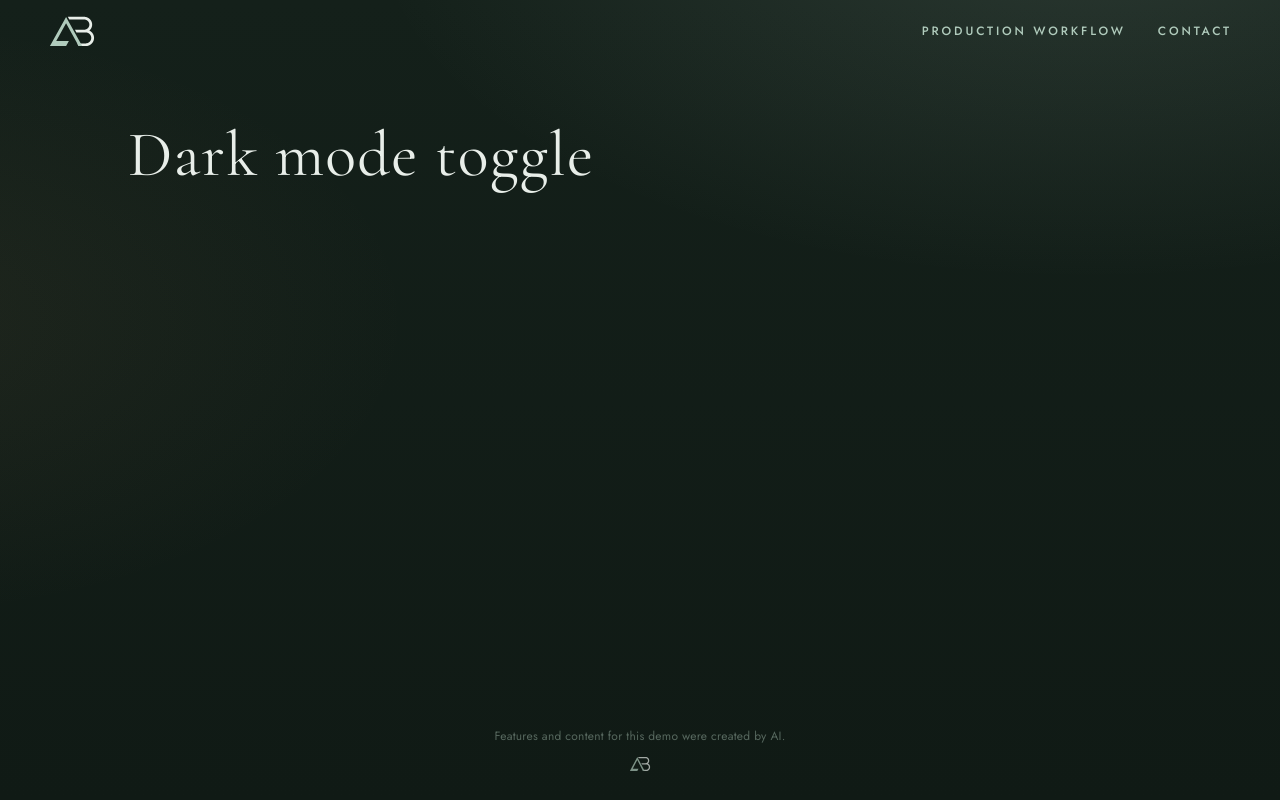
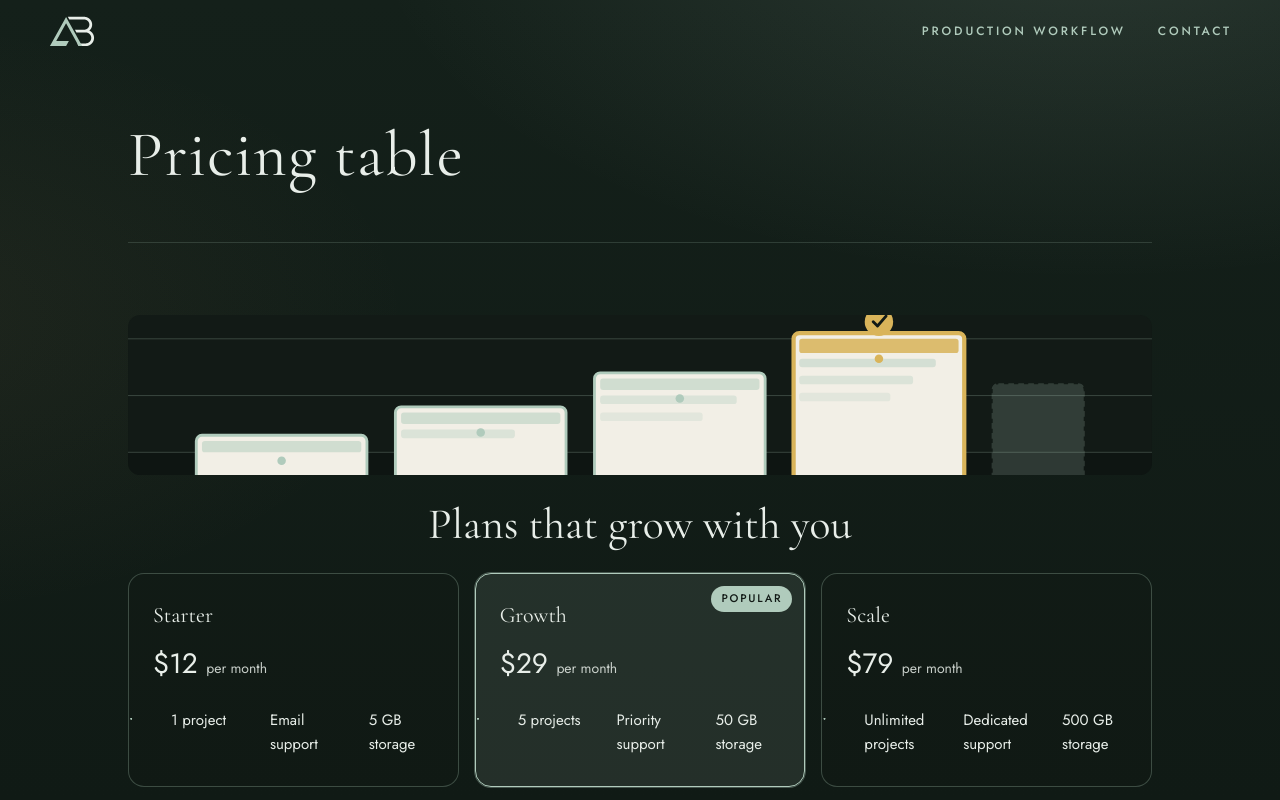
Before and after one commit to ashtonbach/agent-showcase, a Next.js app: page /showcase/ in a window 1280 px wide. Shown: the top 800 px of the page. Built offline with nearby package versions, Linux system fonts and the light colour scheme.

Commit message:
Feature: Pricing table (Author: Alder)
Co-authored-by: AshtonBach Coder <ashtonbach-coder@users.noreply.github.com>

```diff
--- a/app/lab/current.json
+++ b/app/lab/current.json
@@ -1 +1 @@
-{"slug":"dark-mode"}
+{"slug":"pricing-table"}
--- /dev/null
+++ b/app/lab/pricing-table/index.tsx
@@ -0,0 +1,80 @@
+"use client";
+import { useEffect, useRef, useState } from "react";
+
+const tiers = [
+  { name: "Starter", price: "$12", bullets: ["1 project", "Email support", "5 GB storage"] },
+  {
+    name: "Growth",
+    price: "$29",
+    bullets: ["5 projects", "Priority support", "50 GB storage"],
+    best: true,
+  },
+  { name: "Scale", price: "$79", bullets: ["Unlimited projects", "Dedicated support", "500 GB storage"] },
+];
+
+export default function Lab() {
+  const imgRef = useRef<HTMLImageElement>(null);
+  const [artOk, setArtOk] = useState(true);
+
+  useEffect(() => {
+    const img = imgRef.current;
+    if (img?.complete && img.naturalWidth === 0) setArtOk(false);
+  }, []);
+
+  return (
+    <section data-lab="pricing-table" aria-labelledby="pricing-table-title">
+      <style>{`
+        [data-lab="pricing-table"] { width: min(960px, 100%); margin: 8px auto 56px; color: var(--mist, #f2efe6); }
+        [data-lab="pricing-table"] .lab-header-art { display: block; width: 100%; aspect-ratio: 9 / 2; border-radius: 12px; object-fit: cover; margin-bottom: 24px; }
+        [data-lab="pricing-table"] .lab-header-fallback { display: block; width: 100%; aspect-ratio: 9 / 2; border-radius: 12px; margin-bottom: 24px; background: rgba(176, 203, 188, 0.12); }
+        [data-lab="pricing-table"] h2 { font-family: var(--serif); font-weight: 400; font-size: 30px; margin: 0 0 28px; text-align: center; }
+        [data-lab="pricing-table"] ul { list-style: none; margin: 0; padding: 0; display: grid; grid-template-columns: repeat(3, 1fr); gap: 16px; }
+        [data-lab="pricing-table"] li { border: 1px solid rgba(176, 203, 188, 0.28); border-radius: 16px; padding: 24px; background: rgba(18, 26, 22, 0.35); position: relative; }
+        [data-lab="pricing-table"] li[data-best="true"] { border-color: var(--sage, #b0cbbc); background: rgba(176, 203, 188, 0.12); box-shadow: 0 0 0 1px rgba(176, 203, 188, 0.35); }
+        [data-lab="pricing-table"] .lab-badge { position: absolute; top: 12px; right: 12px; font-family: var(--sans); font-size: 11px; font-weight: 500; letter-spacing: 0.16em; text-transform: uppercase; padding: 4px 10px; border-radius: 999px; background: var(--sage, #b0cbbc); color: #121a16; }
+        [data-lab="pricing-table"] .lab-tier-name { font-family: var(--serif); font-size: 22px; margin: 0 0 8px; }
+        [data-lab="pricing-table"] .lab-price { font-size: 28px; margin: 0 0 16px; }
+        [data-lab="pricing-table"] .lab-price span { font-size: 14px; opacity: 0.85; }
+        [data-lab="pricing-table"] .lab-features { margin: 0; padding: 0; list-style: none; }
+        [data-lab="pricing-table"] .lab-features li { border: none; border-radius: 0; padding: 6px 0 6px 18px; background: transparent; box-shadow: none; position: static; font-size: 15px; }
+        [data-lab="pricing-table"] .lab-features li::before { content: "•"; position: absolute; left: 0; color: var(--sage, #b0cbbc); }
+        [data-lab="pricing-table"] .lab-tier { position: relative; }
+        [data-lab="pricing-table"] .lab-note { margin: 28px 0 0; font-size: 14px; text-align: center; opacity: 0.9; }
+        @media (max-width: 760px) { [data-lab="pricing-table"] ul { grid-template-columns: 1fr; } }
+        @media (prefers-reduced-motion: reduce) { [data-lab="pricing-table"] * { transition: none !important; } }
+      `}</style>
+      {artOk ? (
+        <img
+          ref={imgRef}
+          data-art="image"
+          src="/lab/pricing-table/header.svg"
+          width={720}
+          height={160}
+          alt=""
+          onError={() => setArtOk(false)}
+          className="lab-header-art"
+        />
+      ) : (
+        <span data-art="fallback" aria-hidden="true" className="lab-header-fallback" />
+      )}
+      <h2 id="pricing-table-title">Plans that grow with you</h2>
+      <ul>
+        {tiers.map((t) => (
+          <li key={t.name} className="lab-tier" {...(t.best ? { "data-best": "true" } : {})}>
+            {t.best ? <span className="lab-badge">Popular</span> : null}
+            <p className="lab-tier-name">{t.name}</p>
+            <p className="lab-price">
+              {t.price} <span>per month</span>
+            </p>
+            <ul className="lab-features">
+              {t.bullets.map((b) => (
+                <li key={b}>{b}</li>
+              ))}
+            </ul>
+          </li>
+        ))}
+      </ul>
+      <p className="lab-note">Example data: these plans are illustrative; the showcase sells nothing.</p>
+    </section>
+  );
+}
--- a/app/page.tsx
+++ b/app/page.tsx
@@ -1,3 +1,4 @@
+import Lab from "./lab/pricing-table";
 import { readDemoKey, demoTitle } from "./demo-name";
 const demoKey = readDemoKey();
 const demoName = demoTitle();
@@ -5,7 +6,7 @@ export default function Page() {
   return (
     <div className="page-stack">
       <h1 className="demo-title" data-i18n={demoKey}>{demoName}</h1>
-      {/* lab:slot */}
+      <Lab /> {/* lab:slot */}
     </div>
   );
 }
```
